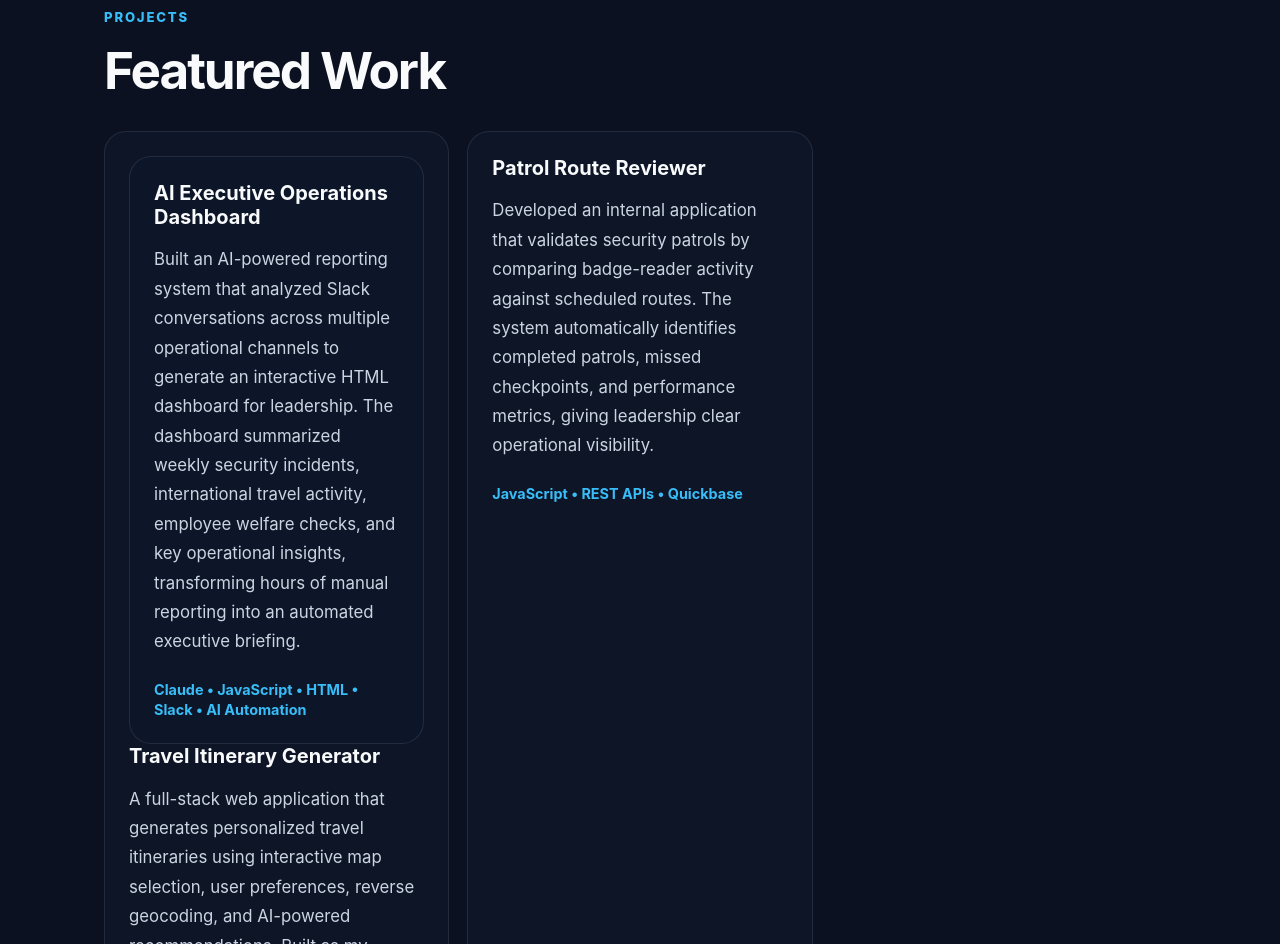
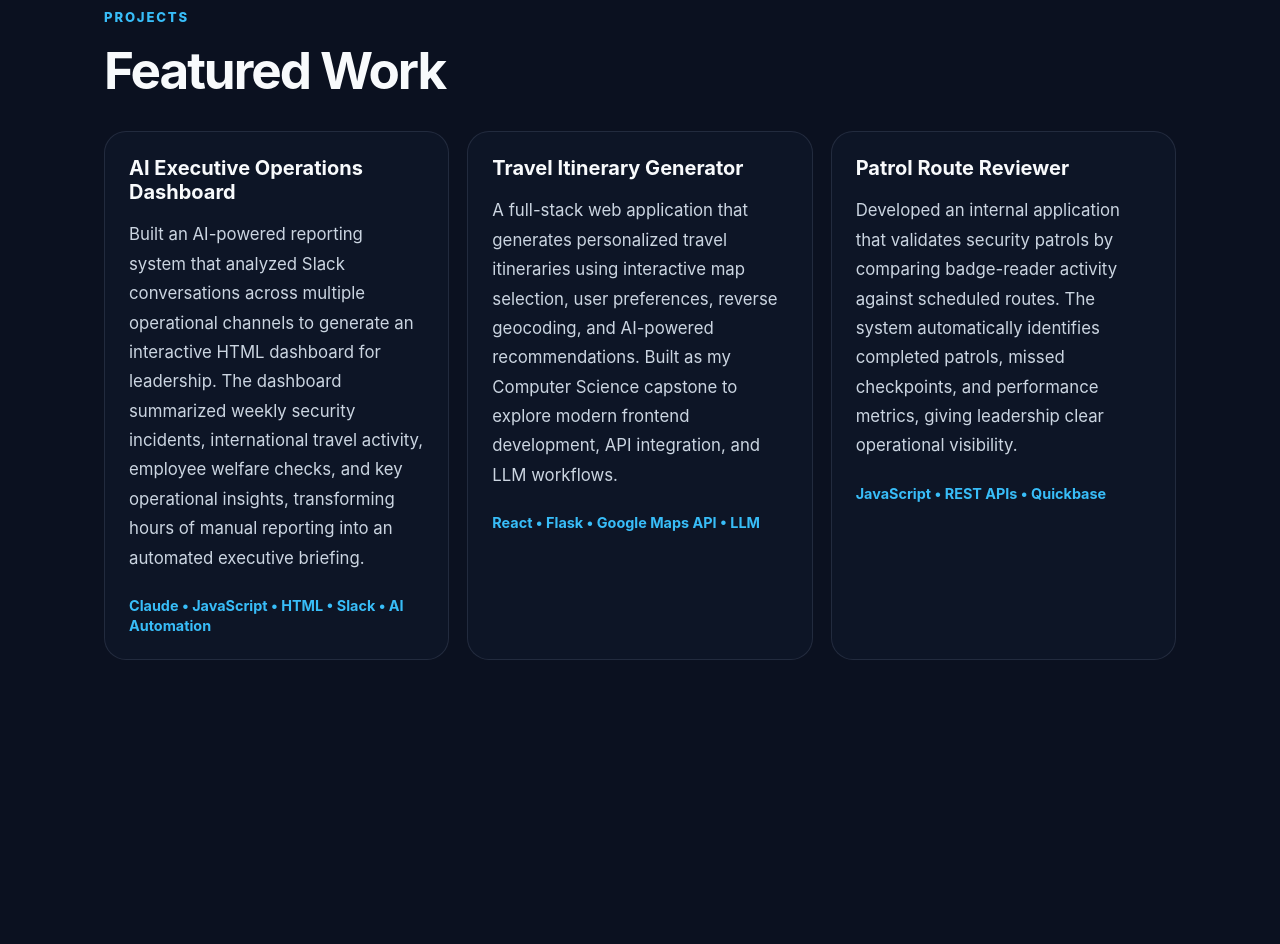
Before and after one commit to jdtoloza/developer-portfolio, a React app: page / in a window 1280 px wide. Shown: the part 1740-2684 px from the top of the page. After the commit the page ends 2488 px from the top, so only its background shows below. Built offline with nearby package versions, Linux system fonts and the light colour scheme; the HTML template or start-up script is replaced by a standard one.

Commit message:
Fixed overlapping article

```diff
--- a/src/pages/Engineer.tsx
+++ b/src/pages/Engineer.tsx
@@ -65,14 +65,14 @@ function Engineer() {
         <h2>Featured Work</h2>
 
         <div className="project-grid">
-          <article className="card">
-            <article className="card">
+             <article className="card">
             <h3>AI Executive Operations Dashboard</h3>
             <p>
               Built an AI-powered reporting system that analyzed Slack conversations across multiple operational channels to generate an interactive HTML dashboard for leadership. The dashboard summarized weekly security incidents, international travel activity, employee welfare checks, and key operational insights, transforming hours of manual reporting into an automated executive briefing.
             </p>
             <span>Claude • JavaScript • HTML • Slack • AI Automation</span>
           </article>
+          <article className="card">
             <h3>Travel Itinerary Generator</h3>
             <p>
               A full-stack web application that generates personalized travel itineraries using interactive map selection, user preferences, reverse geocoding, and AI-powered recommendations. Built as my Computer Science capstone to explore modern frontend development, API integration, and LLM workflows.
```
